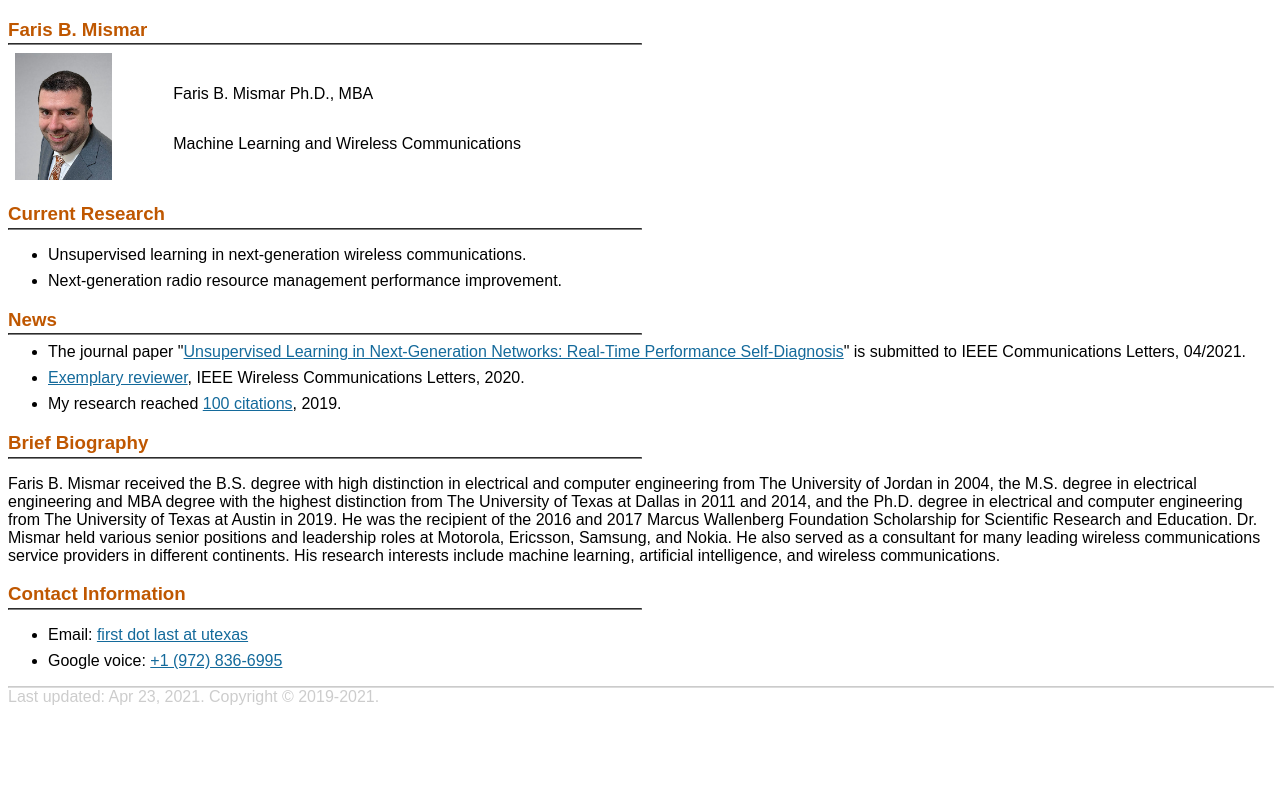
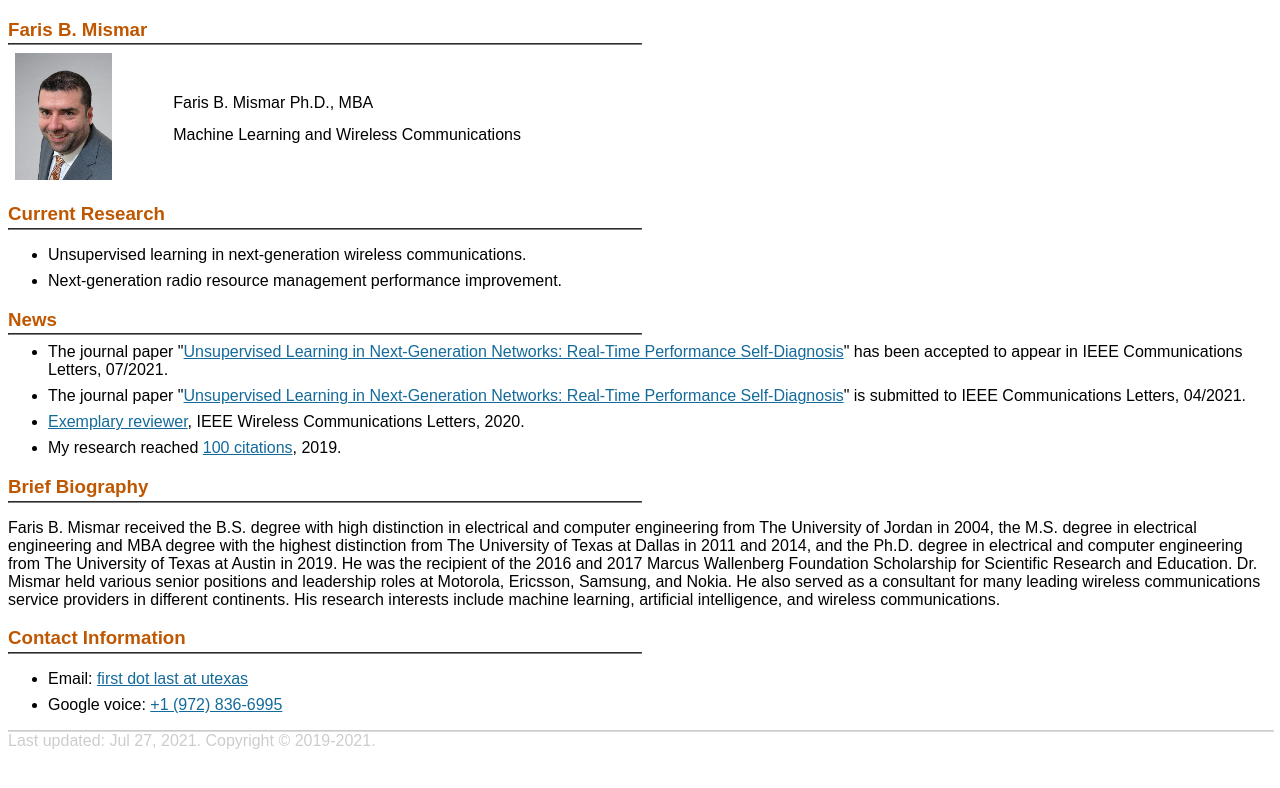
Before and after one commit to farismismar/website, a plain HTML site: page index.html in a window 1280 px wide. Drawn offline with Linux system fonts and the light colour scheme.

Commit message:
Add files via upload

```diff
--- a/index.html
+++ b/index.html
@@ -31,14 +31,12 @@
   <td width=144 rowspan=2 valign=top style='width:107.75pt;padding:0in 5.4pt 0in 5.4pt'>
    <img width=97 height=127 src="images/image001.png">
   </td>
-  <td width=480 valign=bottom style='width:359.75pt;padding:0in 5.4pt 0in 5.4pt'>
-  <p>Faris B. Mismar Ph.D., MBA</p>
+  <td width=480 valign=center style='width:359.75pt;padding:0in 5.4pt 0in 5.4pt'>
+  <p style="line-height: 200%;">Faris B. Mismar Ph.D., MBA<br/>Machine Learning and Wireless Communications</p>
   </td>
  </tr>
  <tr>
-  <td width=480 valign=top style='width:359.75pt;padding:0in 5.4pt 0in 5.4pt'>
-  <p>Machine Learning and Wireless Communications</p>
-  </td>
+
  </tr>
 </table>
 </div>
@@ -58,6 +56,7 @@
 <hr/>
 
 <ul>
+<li><p class="p1">The journal paper "<a href="https://arxiv.org/pdf/2104.06993.pdf" target=_blank>Unsupervised Learning in Next-Generation Networks: Real-Time Performance Self-Diagnosis</a>" has been accepted to appear in IEEE Communications Letters, 07/2021.</p></li>
 <li><p class="p1">The journal paper "<a href="https://arxiv.org/pdf/2104.06993.pdf" target=_blank>Unsupervised Learning in Next-Generation Networks: Real-Time Performance Self-Diagnosis</a>" is submitted to IEEE Communications Letters, 04/2021.</p></li>
 <li><p class="p1"><a href="https://www.comsoc.org/publications/journals/ieee-wcl/reviewer-appreciation" target=_blank>Exemplary reviewer</a>, IEEE Wireless Communications Letters, 2020.</p></li>
 <li><p class="p1">My research reached <a href="https://scholar.google.com/citations?hl=en&user=ztRse_MAAAAJ" target=_blank>100 citations</a>, 2019.</p></li>
@@ -81,7 +80,7 @@
 </ul>
 
 <hr class="h1"/>
-<p class="p2">Last updated: Apr 23, 2021. Copyright &copy; 2019-<script>document.write(new Date().getFullYear());</script>.</p>
+<p class="p2">Last updated: Jul 27, 2021. Copyright &copy; 2019-<script>document.write(new Date().getFullYear());</script>.</p>
 </div>
 </body>
 </html>
```
